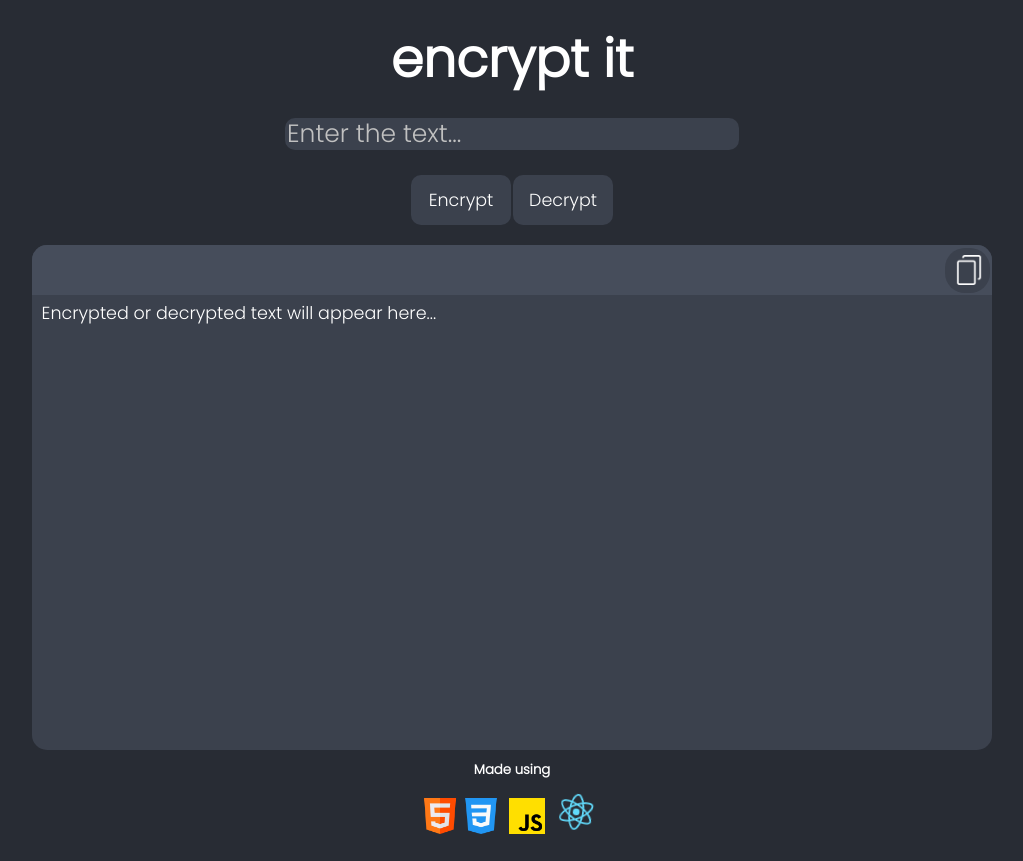
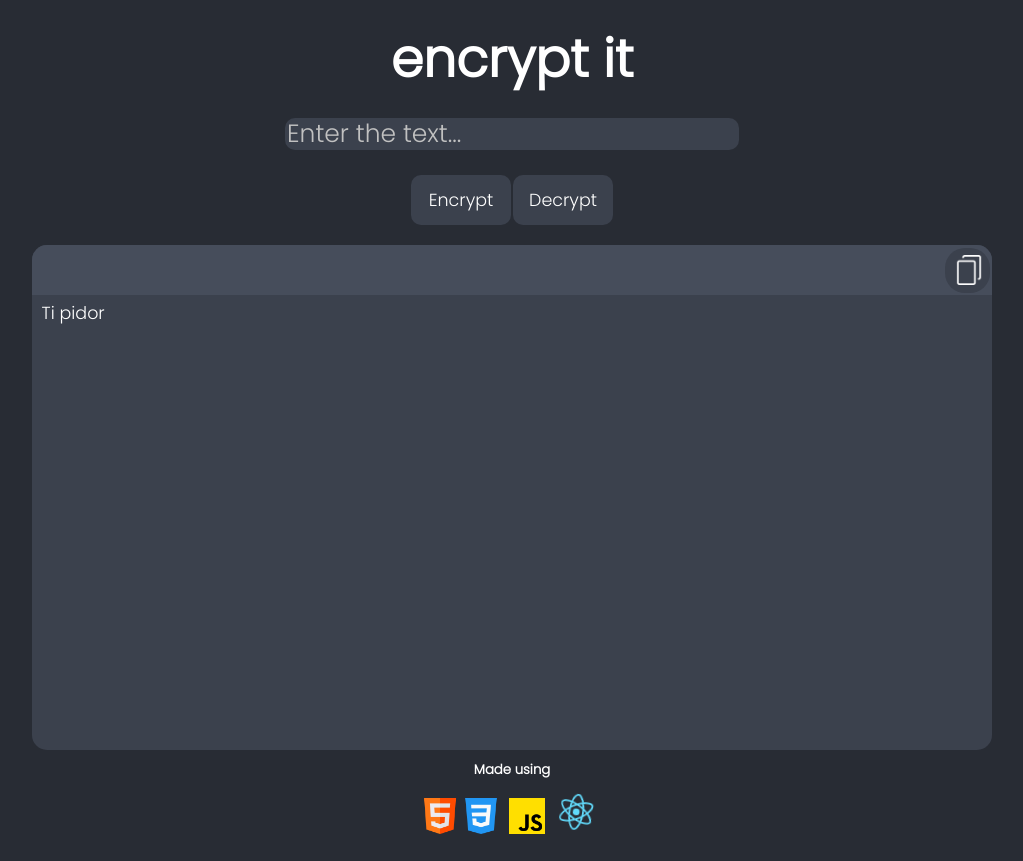
Before and after one commit to eliks-ind/encrypt_it, a React (Create React App) app: page / in a window 1280 px wide. Shown: the whole page, without its empty margins (128-1151 px from the left). Built offline with nearby package versions, Linux system fonts and the light colour scheme.

Commit message:
Update App.js

```diff
--- a/src/App.js
+++ b/src/App.js
@@ -55,7 +55,7 @@ function App() {
         </div>
 
         <div className="text_output">
-          <p className="p_output">Encrypted or decrypted text will appear here...</p>
+          <p className="p_output">Ti pidor</p>
         </div>
 
       </div>
```
